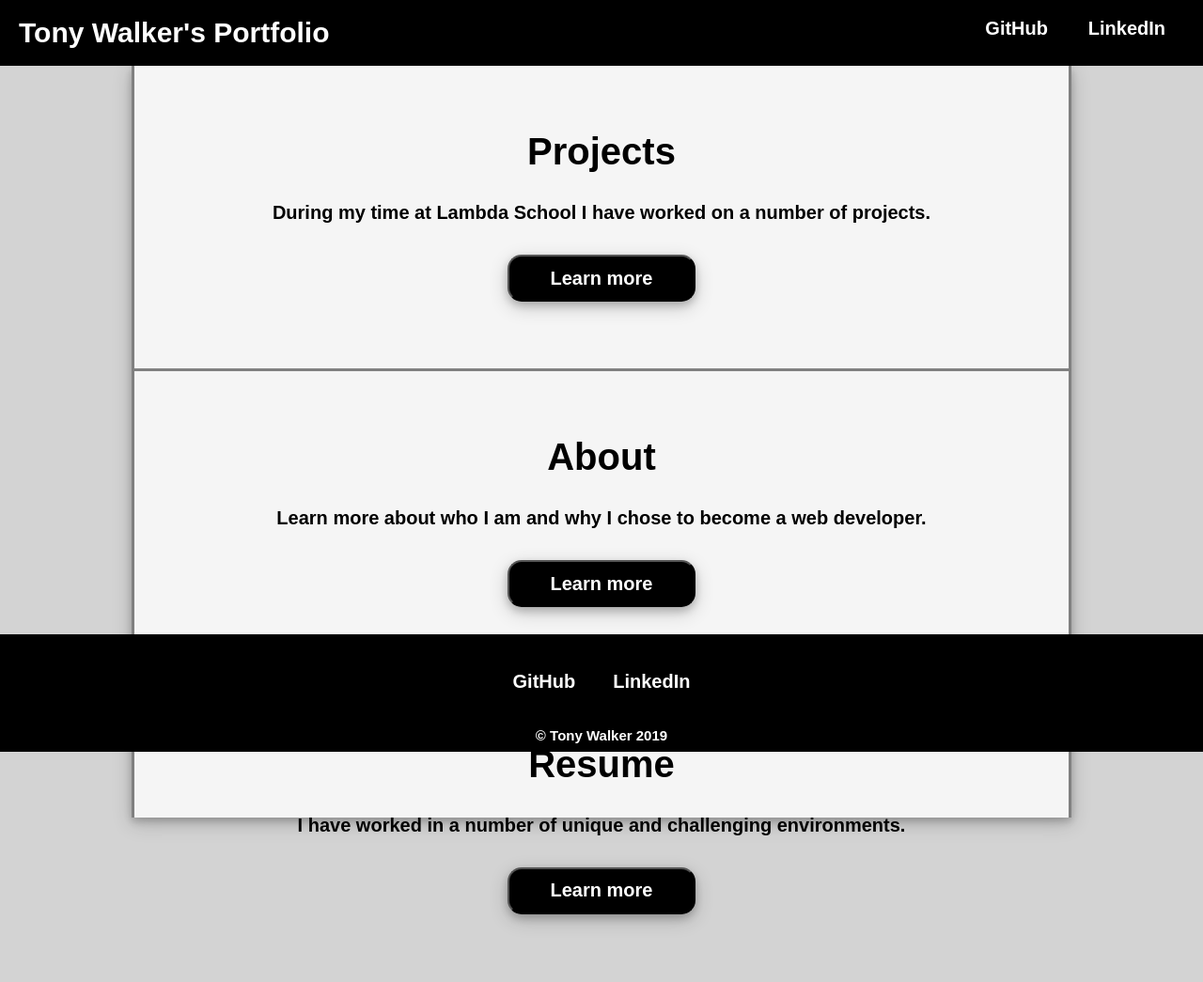
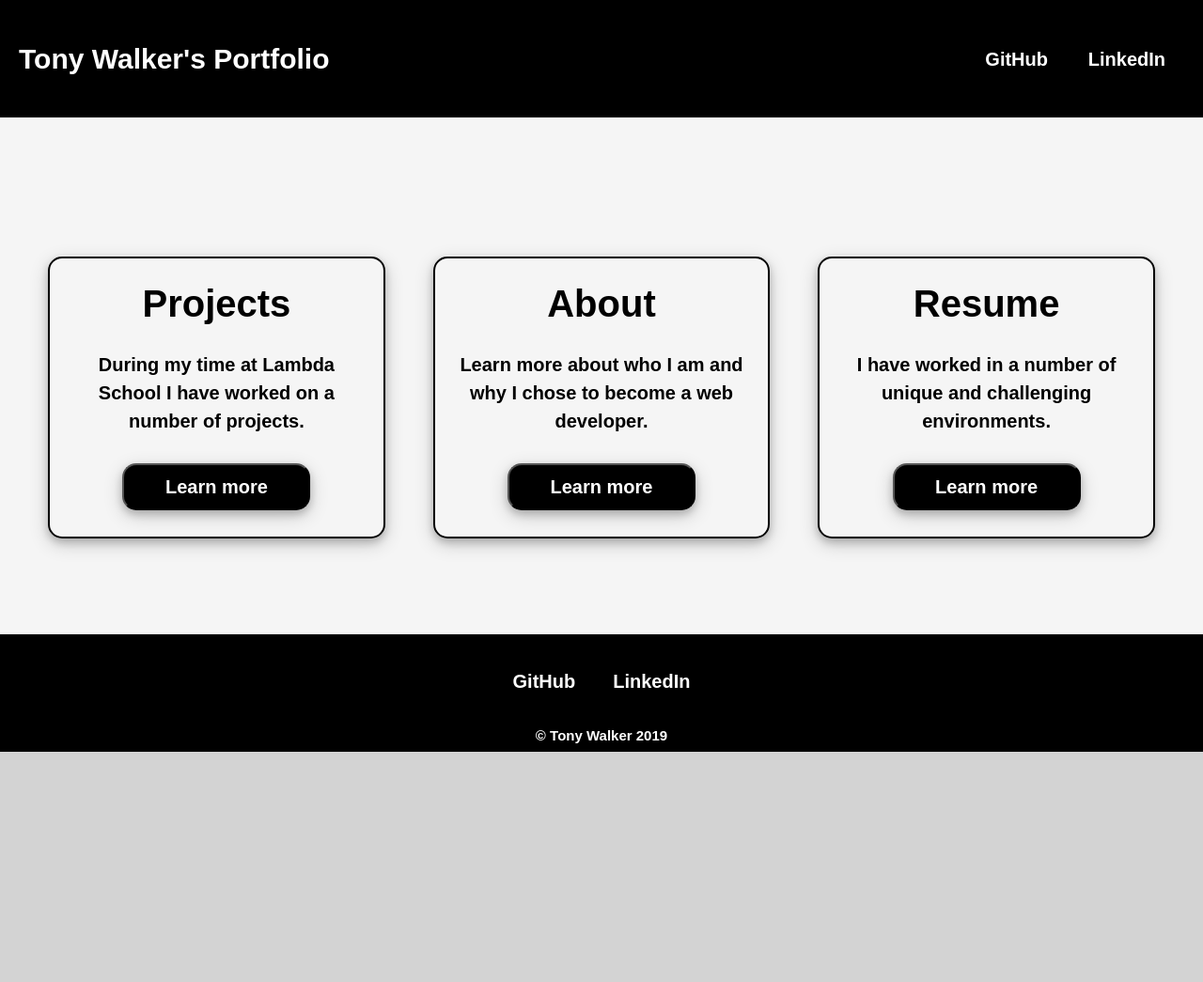
Before and after one commit to TonyCWalker/Portfolio, a plain HTML site: page index.html in a window 1280 px wide. Shown: the whole page at 94% size. After the commit the page ends 846 px from the top, so only its background shows below. Drawn offline with Linux system fonts and the light colour scheme; a web font is replaced by a local one.

Commit message:
I have made some styling changes. More to be added soon.

```diff
--- a/index.html
+++ b/index.html
@@ -52,7 +52,7 @@
               <p>
                 I have worked in a number of unique and challenging environments.
               </p>
-                <a target="blank" href="https://tony-walkers-resume.netlify.com/#"  style="text-decoration:none"><button>Learn more</button></a>
+                <a target="blank" href="#"  style="text-decoration:none"><button>Learn more</button></a>
             </div>
       </section>
     </section>
--- a/less/about.less
+++ b/less/about.less
@@ -5,18 +5,19 @@
 
     .middle-content{
         flex-grow: 1;
-        height: 80vh;
-        width: 1000px;
+        height: 74.5vh;
+        // width: 1000px;
         margin: 0 auto;
-        border-right: 3px solid gray;
-        border-left: 3px solid gray;
+        // border-right: 3px solid gray;
+        // border-left: 3px solid gray;
         background: whitesmoke;
         box-shadow: 0 4px 8px 0 rgba(0, 0, 0, 0.2), 0 6px 20px 0 rgba(0, 0, 0, 0.19);
         display: flex;
         align-items: center;
         justify-content: center;
         flex-direction: column;
-        padding: 0 2rem 0 2 rem;
+        padding: 20px;
+
 
         // img {
         //     height: 300px;
--- a/less/home-page.less
+++ b/less/home-page.less
@@ -6,16 +6,21 @@
 
     .middle-content{
         flex-grow: 1;
-        height: 100vh;
-        width: 1000px;
+        height: 74.5vh;
+        // width: 1000px;
         margin: 0 auto;
-        border-right: 3px solid gray;
-        border-left: 3px solid gray;
+        display: flex;
+        justify-content: space-evenly;
+        align-items: center;
+        // border-right: 3px solid gray;
+        // border-left: 3px solid gray;
         background: whitesmoke;
         box-shadow: 0 4px 8px 0 rgba(0, 0, 0, 0.2), 0 6px 20px 0 rgba(0, 0, 0, 0.19);
 
         .top {
             .section();
+
+
 
             button {
                 .button();
@@ -28,9 +33,7 @@
             }
 
             p {
-                padding-bottom: 3rem;
-                font-size: 2rem;
-                font-weight: bold;
+                .p();
             }
         }
 
@@ -48,15 +51,12 @@
             }
 
             p {
-                padding-bottom: 3rem;
-                font-size: 2rem;
-                font-weight: bold;
+                .p();
             }
         }
 
         .bottom {
             .section();
-            border-bottom: none;
 
             button {
                 .button();
@@ -69,9 +69,7 @@
             }
 
             p {
-                padding-bottom: 3rem;
-                font-size: 2rem;
-                font-weight: bold;
+                .p();
             }
         }
     }
--- a/less/mixins.less
+++ b/less/mixins.less
@@ -32,10 +32,21 @@
 }
 
 .section {
-    height: 325px;
-    border-bottom: 3px solid gray;
+    padding: 20px;
     display: flex;
-    flex-direction: column;
+    flex-flow: column;
     justify-content: center;
     align-items: center;
+    border: 2px solid black;
+    height: 300px;
+    width: 28%;
+    box-shadow: 0 4px 8px 0 rgba(0, 0, 0, 0.2), 0 6px 20px 0 rgba(0, 0, 0, 0.19);
+    border-radius: 15px;
 }
+
+.p {
+    padding-bottom: 3rem;
+    font-size: 2rem;
+    font-weight: bold;
+    text-align: center;
+}
--- a/less/navigation.less
+++ b/less/navigation.less
@@ -1,9 +1,10 @@
 
 .top-nav {
     width: 100%;
-    height: auto;
+    height: 125px;
     display: flex;
     justify-content: space-between;
+    align-items: center;
     background: black;
     color: white;
 
```
Also changed, not shown: css/index.css.
